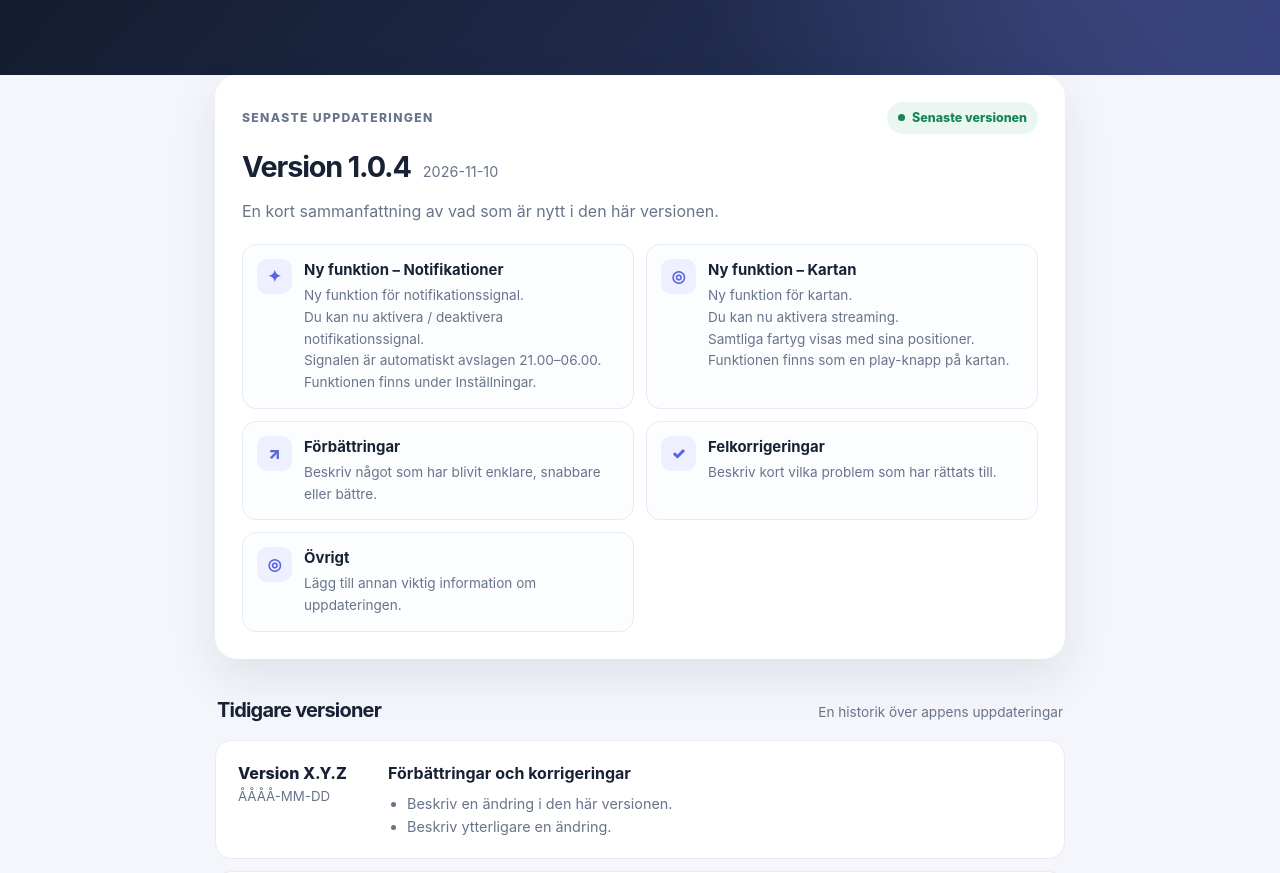
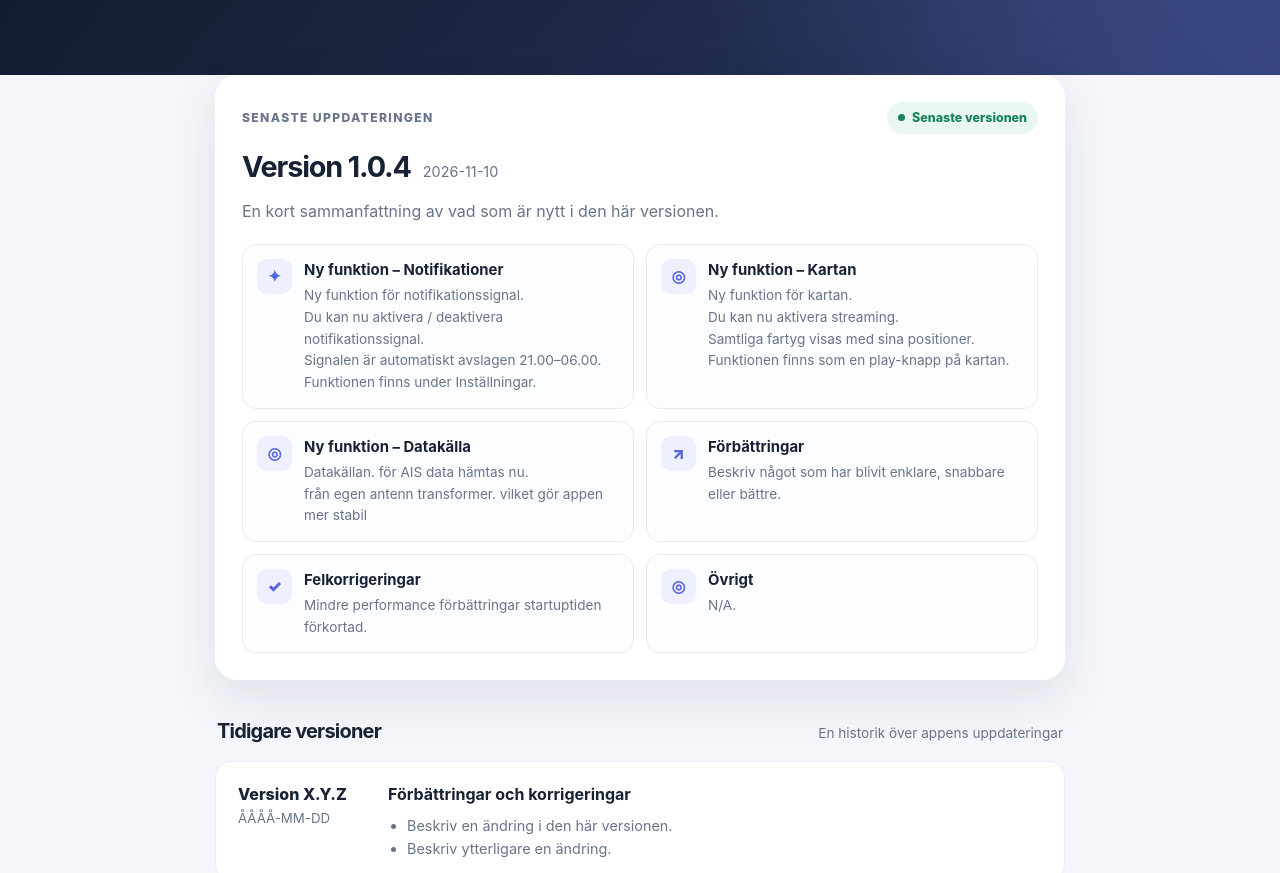
Before and after one commit to sssjme/event-bridge-info, a plain HTML site: page index.html in a window 1280 px wide. Shown: the part 227-1100 px from the top of the page. Drawn offline with Linux system fonts and the light colour scheme.

Commit message:
Add text

```diff
--- a/index.html
+++ b/index.html
@@ -325,6 +325,16 @@
           </div>
         </article>
         <article class="feature">
+          <span class="feature-icon">◎</span>
+          <div>
+            <strong>Ny funktion – Datakälla</strong>
+            <p>
+              Datakällan. för AIS data hämtas nu.<br>
+              från egen antenn transformer. vilket gör appen mer stabil<br>
+            </p>
+          </div>
+        </article>
+        <article class="feature">
           <span class="feature-icon">↗</span>
           <div><strong>Förbättringar</strong>
             <p>Beskriv något som har blivit enklare, snabbare eller bättre.</p>
@@ -333,13 +343,13 @@
         <article class="feature">
           <span class="feature-icon">✓</span>
           <div><strong>Felkorrigeringar</strong>
-            <p>Beskriv kort vilka problem som har rättats till.</p>
+            <p>Mindre performance förbättringar startuptiden förkortad.</p>
           </div>
         </article>
         <article class="feature">
           <span class="feature-icon">◎</span>
           <div><strong>Övrigt</strong>
-            <p>Lägg till annan viktig information om uppdateringen.</p>
+            <p>N/A.</p>
           </div>
         </article>
       </div>
```
